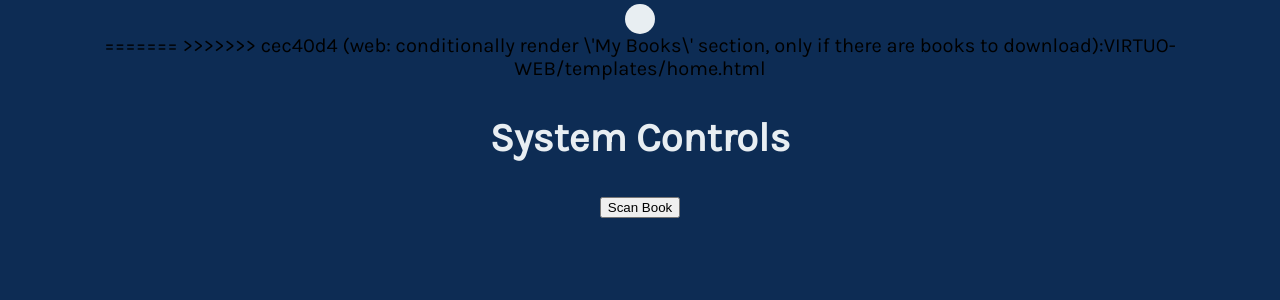
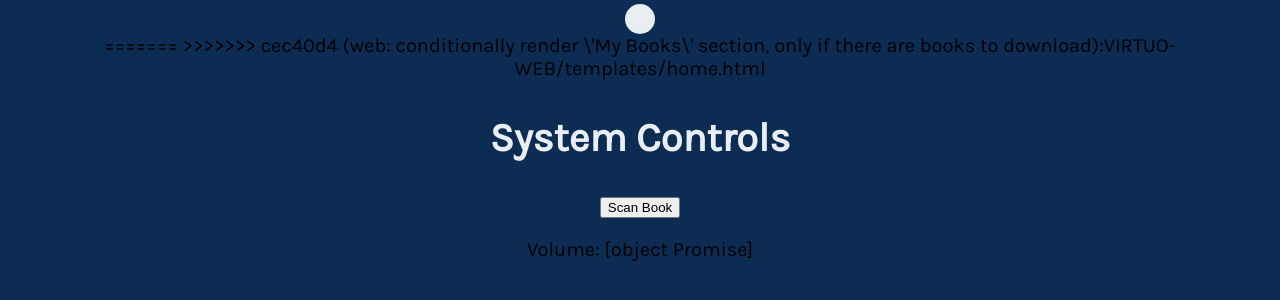
Before and after one commit to as-ed/VIRTUO, a Flask app: page / in a window 1280 px wide. Shown: the part 269-569 px from the top of the page. Run offline with Flask 2, Linux system fonts and the light colour scheme; some web fonts are replaced.

Commit message:
started adding volume controls

```diff
--- a/src/server.py
+++ b/src/server.py
@@ -58,3 +58,8 @@ def begin_scan():
         return '', 204
     else:
         return redirect('/', 307)
+
+@app.route('/system/volume', methods=['GET'])
+def get_volume():
+    volume = 20
+    return volume
--- a/src/templates/home.html
+++ b/src/templates/home.html
@@ -46,13 +46,19 @@
     <h2 class="heading">System Controls</h2>
     <div class='controls'>
       <button onclick="scan()">Scan Book</button>
+      <p id="volume">Volume: </p>
     </div>
 
   </body>
   <script>
-
+  getVolume()
   function scan() {
     fetch('system/scan', {method: 'POST'})
   }
+
+  function getVolume(){
+    volume = fetch('system/scan', {method:'GET'});
+    document.getElementById("volume").innerHTML = "Volume: " + volume;
+  }
   </script>
 </html>
```
